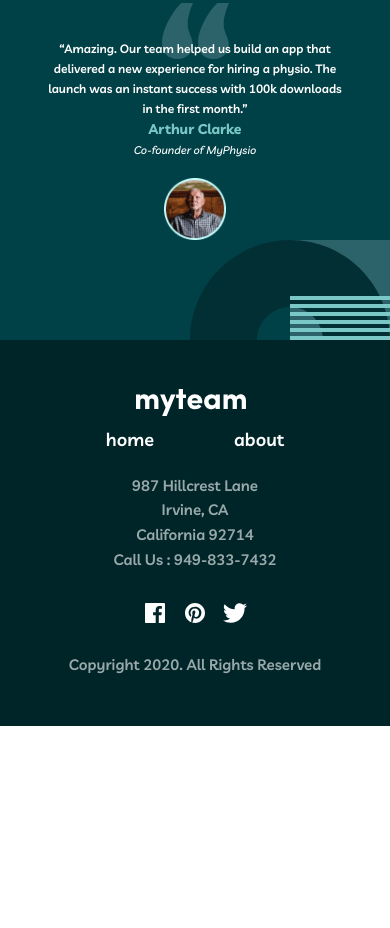
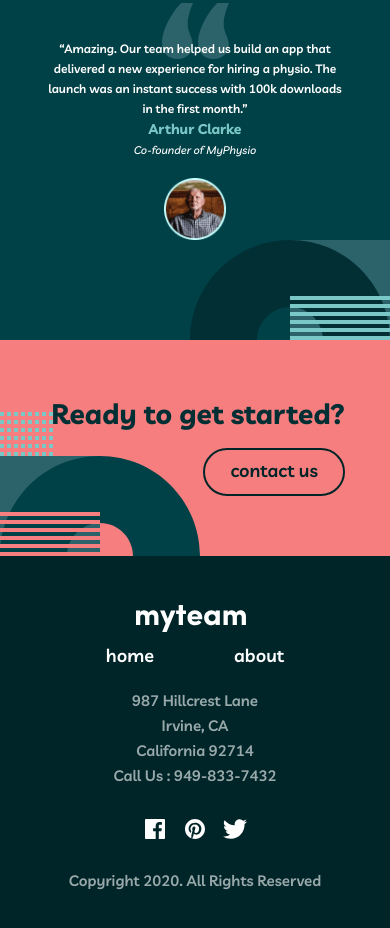
Before and after one commit to asadbekmuminov/my-team, a plain HTML site: page index.html in a window 390 px wide. Shown: the part 2127-3055 px from the top of the page. Before the commit the page ends 2853 px from the top, so only its background shows below. Drawn offline with Linux system fonts and the light colour scheme.

Commit message:
add contact section

```diff
--- a/index.html
+++ b/index.html
@@ -210,6 +210,21 @@
         </div>
       </section>
       <!-- SECTION DELIVERING END -->
+
+      <!-- SECTION CONTACT START -->
+      <section class="contact">
+        <div class="container">
+          <div class="contact__wrapper">
+            <div class="contact__title_wrapper">
+              <h2>Ready to get started?</h2>
+            </div>
+            <div class="contact__btn_wrapper">
+              <a class="button dark-btn contact-button" href="#">contact us</a>
+            </div>
+          </div>
+        </div>
+      </section>
+      <!-- SECTION CONTACT END -->
     </main>
     <!-- MAIN END-->
 
--- /dev/null
+++ b/scss/layout/_contact.scss
@@ -0,0 +1,70 @@
+.contact {
+  background-color: $primary-ligth-coral;
+  background-image: url(../../images/svg/contact-bg-img.svg);
+  background-repeat: no-repeat;
+  background-position: left bottom;
+}
+.contact__wrapper {
+  display: flex;
+  justify-content: center;
+  align-items: center;
+  gap: 20%;
+  padding: 7.6rem 0rem;
+}
+.contact__title_wrapper {
+  h2 {
+    font-weight: 700;
+    font-size: $h2-font-size;
+    line-height: $h2-lh;
+    color: $secondary-sacramento-state-green;
+  }
+}
+.contact__btn_wrapper {
+}
+@media (max-width: 915px) {
+  .contact__title_wrapper {
+    h2 {
+      font-size: 3.5rem;
+    }
+  }
+}
+
+@media (max-width: 750px) {
+  .contact__wrapper {
+    padding: 3rem;
+  }
+  .contact__wrapper {
+    justify-content: end;
+    gap: 5%;
+  }
+  .contact__title_wrapper {
+    h2 {
+      font-size: 2.8rem;
+    }
+  }
+  .button {
+    padding: 0.7rem 2.5rem 0.9rem 2.5rem;
+  }
+}
+
+@media (max-width: 730px) {
+  .contact__wrapper {
+    flex-direction: column;
+    gap: 2rem;
+  }
+}
+
+@media (max-width: 655px) {
+  .contact__wrapper {
+    padding: 6rem 0rem;
+    align-items: end;
+  }
+  .contact-button {
+    display: inline-block;
+  }
+  .contact__title_wrapper {
+    h2 {
+      text-align: end;
+    }
+  }
+}
--- a/scss/style.scss
+++ b/scss/style.scss
@@ -9,6 +9,7 @@
 @import "./layout/footer";
 @import "./layout/build";
 @import "./layout/delivering";
+@import "./layout/contact";
 @import "./pages/home";
 @import "./pages/about";
 @import "./pages/contact";
```
Also changed, not shown: css/style.css, 1 other file.
